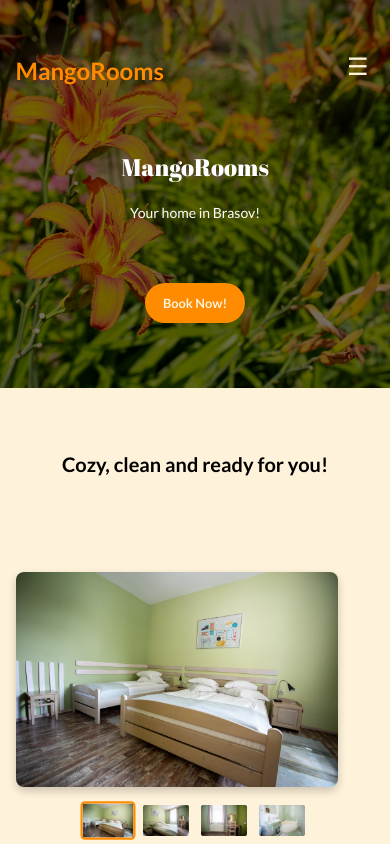
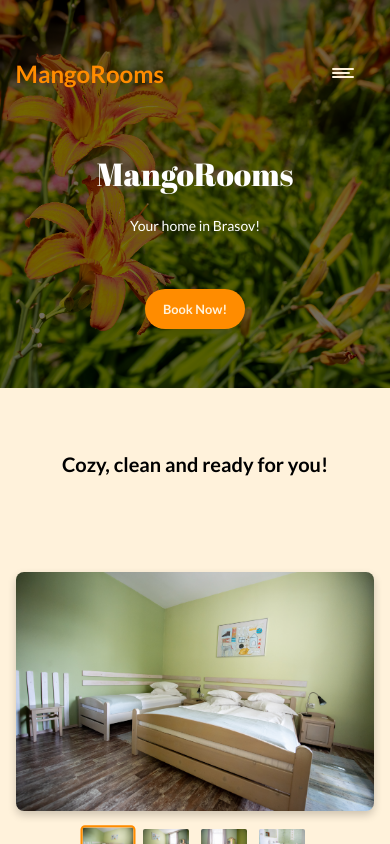
Before and after one commit to Gargant0373/MangoRooms, a React (Vite) app: page /rooms in a window 390 px wide. Built offline with nearby package versions, Linux system fonts and the light colour scheme.

Commit message:
design for mobile improvements

```diff
--- a/src/components/Hero.css
+++ b/src/components/Hero.css
@@ -71,7 +71,7 @@
     }
 
     #hero .text h1 {
-        font-size: 1.5rem;
+        font-size: 2rem;
     }
 
     #hero .text p {
--- a/src/components/Navbar.css
+++ b/src/components/Navbar.css
@@ -3,6 +3,7 @@
     background: transparent;
     z-index: 10;
 
+    position: relative;
     display: flex;
     justify-content: space-between;
     align-items: center;
@@ -40,6 +41,10 @@
     border: none;
     cursor: pointer;
     color: var(--white);
+    margin: 0; /* remove unexpected top margin */
+    padding: 8px 10px; /* consistent tap target */
+    height: auto;
+    line-height: 1;
 }
 
 .hamburger:focus {
@@ -47,35 +52,110 @@
 }
 
 @media (max-width: 768px) {
+
     .nav-links {
         display: none;
     }
 
+    /* Full-screen centered overlay for mobile (use viewport height) */
     .nav-links.open {
-        background-color: var(--white);
-        width: 40%;
-
-        display: flex;
-        justify-content: center;
-        align-items: center;
-        flex-direction: column;
-
-        padding: 50px 0;
-        margin: 0;
-        position: absolute;
+        position: fixed;
         top: 0;
         left: 0;
         right: 0;
+        height: 100vh;
+        display: flex;
+        flex-direction: column;
+        justify-content: center;
+        align-items: center;
+        gap: 2rem;
 
-        box-shadow: 0 6px 18px rgba(0,0,0,0.18);
-        border-bottom-right-radius: 12px;
+        padding: 2rem;
+        background: rgba(0,0,0,0.86);
+        color: var(--white);
+        z-index: 1000;
+
+        overflow-y: auto;
+        -webkit-overflow-scrolling: touch;
+        opacity: 1;
+        transform: translateY(0);
+        transition: opacity 0.25s ease, transform 0.25s ease;
+        margin: 0;
+    }
+
+    .nav-links.open {
+        backdrop-filter: blur(6px);
+        -webkit-backdrop-filter: blur(6px);
+        animation: menu-in 220ms ease both;
+    }
+
+    @keyframes menu-in {
+        from { opacity: 0; transform: scale(0.98) translateY(-6px); }
+        to { opacity: 1; transform: scale(1) translateY(0); }
     }
 
     .nav-links a {
-        color: var(--dark-orange);
+        color: var(--white);
+        font-size: 1.25rem;
+        text-decoration: none;
+    }
+
+    /* Close button shown inside the overlay */
+    .nav-links .close-btn {
+        position: absolute;
+        top: 14px;
+        right: 14px;
+        background: none;
+        border: none;
+        color: var(--white);
+        font-size: 1.75rem;
+        cursor: pointer;
+    }
+
+    .hamburger {
+        display: inline-flex;
+        flex-direction: column;
+        justify-content: center;
+        gap: 8px;
+        width: 48px;
+        height: 44px;
+        padding: 6px;
+        background: transparent;
+        overflow: visible;
+    }
+
+    .hamburger .bar {
+        display: block;
+        height: 2px;
+        background: var(--white);
+        border-radius: 2px;
+        transition: transform 180ms cubic-bezier(.2,.9,.2,1), opacity 120ms ease, background-color 120ms ease;
+        transform-origin: center;
+        margin-bottom: 2px;
+    }
+
+    .hamburger .bar-1 { width: 22px; }
+    .hamburger .bar-2 { width: 18px; }
+    .hamburger .bar-3 { width: 22px; }
+
+    /* Morph to X when open */
+    .hamburger.is-open .bar-1 {
+        transform: translateY(6px) rotate(45deg);
+        width: 22px;
+    }
+    .hamburger.is-open .bar-2 {
+        opacity: 0;
+        transform: scaleX(0.2);
+    }
+    .hamburger.is-open .bar-3 {
+        transform: translateY(-6px) rotate(-45deg);
+        width: 22px;
     }
 
     .hamburger {
         display: block;
+        z-index: 1101;
+        position: relative;
+        align-self: center;
     }
 }
--- a/src/components/Navbar.tsx
+++ b/src/components/Navbar.tsx
@@ -1,19 +1,35 @@
 import "./Navbar.css";
 import { Link } from "react-router-dom";
-import { useState } from "react";
+import { useState, useEffect } from "react";
 
 function Navbar() {
     const [isOpen, setIsOpen] = useState(false);
+
+    // close with Escape key
+    useEscapeClose(isOpen, () => setIsOpen(false));
 
     return (
         <nav className="navbar">
             <div className="logo">
                 <Link to="/">MangoRooms</Link>
             </div>
-            <button className="hamburger" onClick={() => setIsOpen(!isOpen)}>
-                ☰
+            <button
+                className={`hamburger ${isOpen ? 'is-open' : ''}`}
+                aria-controls="primary-navigation"
+                aria-expanded={isOpen}
+                aria-label={isOpen ? "Close menu" : "Open menu"}
+                onClick={() => setIsOpen(!isOpen)}
+            >
+                <span className="bar bar-1" aria-hidden="true" />
+                <span className="bar bar-2" aria-hidden="true" />
+                <span className="bar bar-3" aria-hidden="true" />
             </button>
-            <ul className={`nav-links ${isOpen ? "open" : ""}`}>
+            <ul
+                id="primary-navigation"
+                className={`nav-links ${isOpen ? "open" : ""}`}
+                role="menu"
+                aria-hidden={!isOpen}
+            >
                 <li><Link to="/" onClick={() => setIsOpen(false)}>Home</Link></li>
                 <li><Link to="/about" onClick={() => setIsOpen(false)}>About</Link></li>
                 <li><Link to="/rooms" onClick={() => setIsOpen(false)}>Rooms</Link></li>
@@ -24,3 +40,15 @@ function Navbar() {
 }
 
 export default Navbar;
+
+// close overlay with Escape key for improved accessibility
+function useEscapeClose(isOpen: boolean, onClose: () => void) {
+    useEffect(() => {
+        if (!isOpen) return;
+        function onKey(e: KeyboardEvent) {
+            if (e.key === "Escape") onClose();
+        }
+        window.addEventListener("keydown", onKey);
+        return () => window.removeEventListener("keydown", onKey);
+    }, [isOpen, onClose]);
+}
--- a/src/components/landing/Note.css
+++ b/src/components/landing/Note.css
@@ -46,8 +46,6 @@
         flex-direction: column-reverse;
         gap: 20px;
         padding: 20px 0;
-        border-top: 1px solid var(--gray);
-        border-bottom: 1px solid var(--gray);
 
         width: 92%;
     }
@@ -64,4 +62,8 @@
     .note .right img {
         height: auto;
     }
+
+    .note .mango-button {
+        align-self: center;
+    }
 }
--- a/src/pages/Contact.css
+++ b/src/pages/Contact.css
@@ -43,3 +43,19 @@
     margin: 1.5rem auto;
   }
 }
+
+/* Improve contact layout on very small screens */
+@media (max-width: 480px) {
+  #contact .info {
+    width: 92%;
+    padding: 0.75rem 0.5rem;
+    box-sizing: border-box;
+  }
+
+  /* Make booking form fields stack nicely (uses existing BookingForm responsive grid) */
+  .booking-form {
+    width: 92%;
+    max-width: none;
+    margin: 0.5rem auto 1.25rem auto;
+  }
+}
--- a/src/pages/Rooms.css
+++ b/src/pages/Rooms.css
@@ -137,7 +137,7 @@
     }
 
     .room .room-images .main-image img {
-        width: 90%;
+        width: 100%;
     }
 
     .room .room-details h1 {
```
